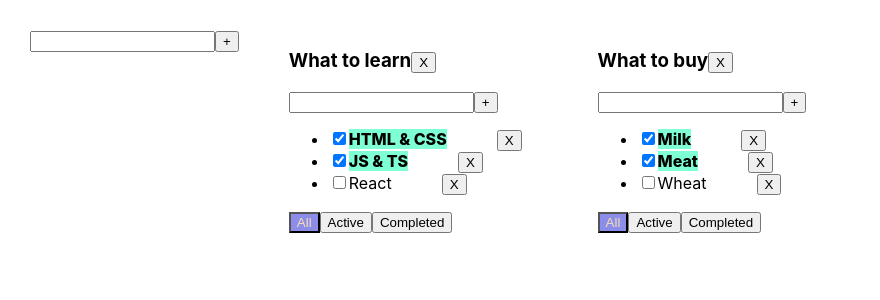
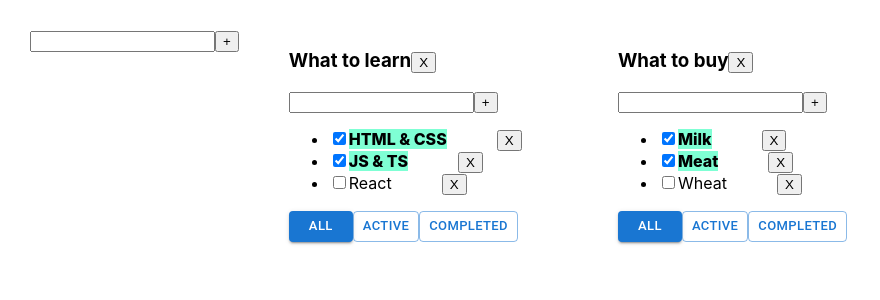
Before and after one commit to Tenebran/Sergej-TodoList, a React (Create React App) app: page / in a window 1280 px wide. Shown: the top 300 px of the page, without its empty margins (0-880 px from the left). Built offline with nearby package versions, Linux system fonts and the light colour scheme.

Commit message:
Added Material Ui

```diff
--- a/package.json
+++ b/package.json
@@ -3,6 +3,10 @@
   "version": "0.1.0",
   "private": true,
   "dependencies": {
+    "@emotion/react": "^11.10.5",
+    "@emotion/styled": "^11.10.5",
+    "@mui/icons-material": "^5.11.0",
+    "@mui/material": "^5.11.7",
     "@testing-library/jest-dom": "^5.16.5",
     "@testing-library/react": "^13.4.0",
     "@testing-library/user-event": "^13.5.0",
--- a/src/components/TodoList/TodoList.tsx
+++ b/src/components/TodoList/TodoList.tsx
@@ -1,3 +1,4 @@
+import { Button } from '@mui/material';
 import React, { ChangeEvent } from 'react';
 import { FilterValueType, TaskType } from '../../App';
 import { AddItemForm } from '../AddItemForm/AddItemForm';
@@ -60,24 +61,27 @@ export const TodoList = (props: TodoListPropsType) => {
         <span>Your list is empty</span>
       )}
       <div>
-        <button
-          className={props.filter === 'all' ? 'btn-active' : ''}
+        <Button
+          size="small"
+          variant={props.filter === 'all' ? 'contained' : 'outlined'}
           onClick={onCklickHandlerCreator('all')}
         >
           All
-        </button>
-        <button
+        </Button>
+        <Button
+          size="small"
+          variant={props.filter === 'active' ? 'contained' : 'outlined'}
           onClick={onCklickHandlerCreator('active')}
-          className={props.filter === 'active' ? 'btn-active' : ''}
         >
           Active
-        </button>
-        <button
+        </Button>
+        <Button
+          size="small"
+          variant={props.filter === 'completed' ? 'contained' : 'outlined'}
           onClick={onCklickHandlerCreator('completed')}
-          className={props.filter === 'completed' ? 'btn-active' : ''}
         >
           Completed
-        </button>
+        </Button>
       </div>
     </div>
   );
```
Also changed, not shown: 1 other file (tests, documents, lock files or other folders).
